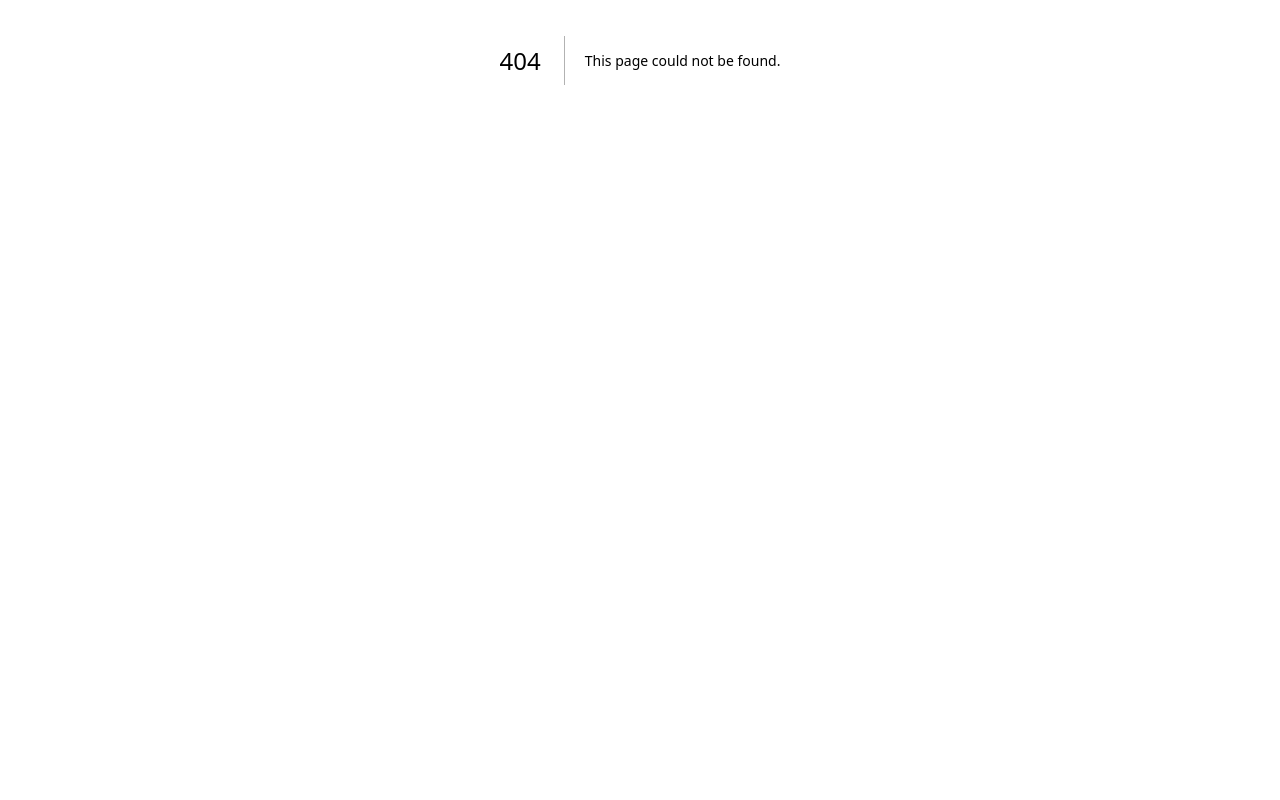
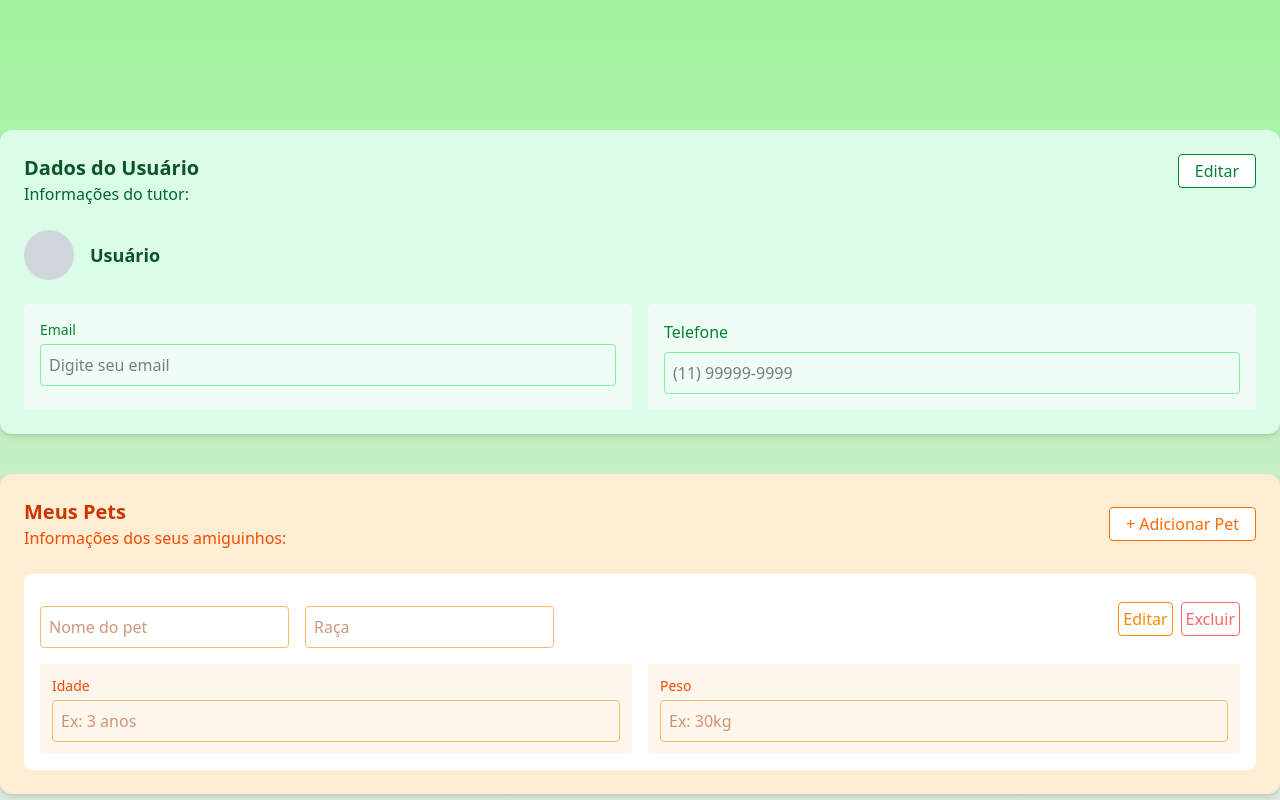
Before and after one commit to erlizaellen/projetobempet, a Next.js app: page /page-usuario in a window 1280 px wide. Before the commit this address had no page. Shown: the part 340-1140 px from the top of the page. Before the commit the page ends 800 px from the top, so only its background shows below. Built offline with nearby package versions, Linux system fonts and the light colour scheme.

Commit message:
pagina-usuario

```diff
--- /dev/null
+++ b/src/pages/page-usuario/index.jsx
@@ -0,0 +1,108 @@
+import PageWrapper from "@/components/PageWrapper";
+
+export default function PageUsuario(){
+    return(
+        <PageWrapper>
+        <div className="w-full h-[350px] flex flex-col items-center justify-center">
+            <h1 className="text-[40px] font-bold text-green-900">
+                Bem vindo ao seu perfil!
+            </h1>
+            <p className="text-[20px] font-bold text-green-900">
+                Aqui você pode atualizar suas informações pessoais
+            </p>
+        </div>
+        <div className="w-full flex flex-col bg-green-100 rounded-xl p-6 mt-10 shadow-md">
+            <div className="flex justify-between items-start mb-6">
+                <div>
+                    <p className="text-green-900 font-bold text-xl">Dados do Usuário</p>
+                    <p className="text-green-800">Informações do tutor:</p>
+                </div>
+                <button className="bg-white border border-green-700 text-green-700 px-4 py-1 rounded hover:bg-green-50">
+                    Editar
+                </button>
+            </div>
+
+            <div className="flex items-center mb-6">
+                <div className="w-[50px] h-[50px] rounded-full bg-gray-300 mr-4"></div>
+                <div className="flex flex-col">
+                    <p className="text-green-900 font-bold text-lg">Usuário</p>
+                </div>
+            </div>
+            <div className="flex flex-col md:flex-row gap-4">
+                <div className="flex flex-col bg-green-50 p-4 rounded w-full">
+                    <label className="text-sm mb-1 text-green-700">Email</label>
+                    <input
+                    type="Email"
+                    placeholder="Digite seu email"
+                    className="p-2 rounded border border-green-300 outline-none"
+                    />
+                </div>
+
+                <div className="flex flex-col bg-green-50 p-4 rounded w-full">
+                   <label className="mb-2 text-green-700">Telefone</label>
+                   <input
+                   type="telefone"
+                   placeholder="(11) 99999-9999"
+                   className="p-2 rounded border border-green-300 outline-none"
+                    />
+                </div>
+            </div>
+        </div>
+        <div className="w-full flex flex-col bg-orange-100 rounded-xl p-6 mt-10 shadow-md">
+    <div className="flex justify-between items-center mb-6">
+        <div>
+            <p className="text-orange-700 font-bold text-xl">Meus Pets</p>
+            <p className="text-orange-600">Informações dos seus amiguinhos:</p>
+        </div>
+        <button className="bg-white border border-orange-500 text-orange-500 px-4 py-1 rounded hover:bg-orange-50">
+            + Adicionar Pet
+        </button>
+    </div>
+    <div className="bg-white rounded-lg p-4 flex flex-col gap-4 w-full ">
+        <div className="flex items-center justify-between">
+            <div className="flex flex-col gap-4">
+                <div className="rounded-full bg-orange-200 mr-4 flex items-center justify-center text-xl">
+                </div>
+                <div className="flex gap-4">
+                    <input
+                        type="text"
+                        placeholder="Nome do pet"
+                        className="p-2 border border-orange-300 rounded text-orange-800 outline-none"
+                    />
+                    <input
+                        type="text"
+                        placeholder="Raça"
+                        className="p-2 border border-orange-300 rounded text-orange-800 outline-none"
+                    />
+                </div>
+            </div>
+            <div className="flex gap-2">
+                <button className="bg-white border border-orange-400 text-orange-400 p-1 rounded hover:bg-orange-50">Editar</button>
+                <button className="bg-white border border-red-400 text-red-400 p-1 rounded hover:bg-red-50">Excluir</button>
+            </div>
+        </div>
+
+        <div className="flex gap-4">
+            <div className="bg-orange-50 rounded p-3 flex-1 flex flex-col">
+                <label className="text-sm text-orange-600 mb-1">Idade</label>
+                <input
+                    type="text"
+                    placeholder="Ex: 3 anos"
+                    className="p-2 border border-orange-300 rounded text-orange-800 outline-none"
+                />
+            </div>
+            <div className="bg-orange-50 rounded p-3 flex-1 flex flex-col">
+                <label className="text-sm text-orange-600 mb-1">Peso</label>
+                <input
+                    type="text"
+                    placeholder="Ex: 30kg"
+                    className="p-2 border border-orange-300 rounded text-orange-800 outline-none"
+                />
+            </div>
+        </div>
+    </div>
+</div>
+
+    </PageWrapper>
+    )
+}
```
